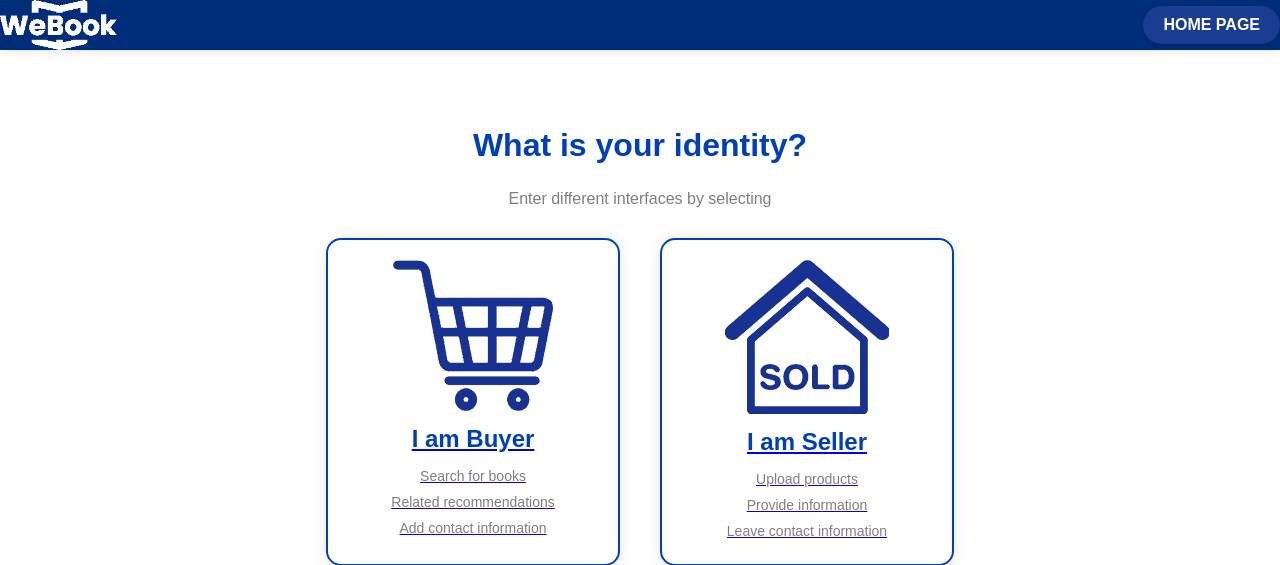
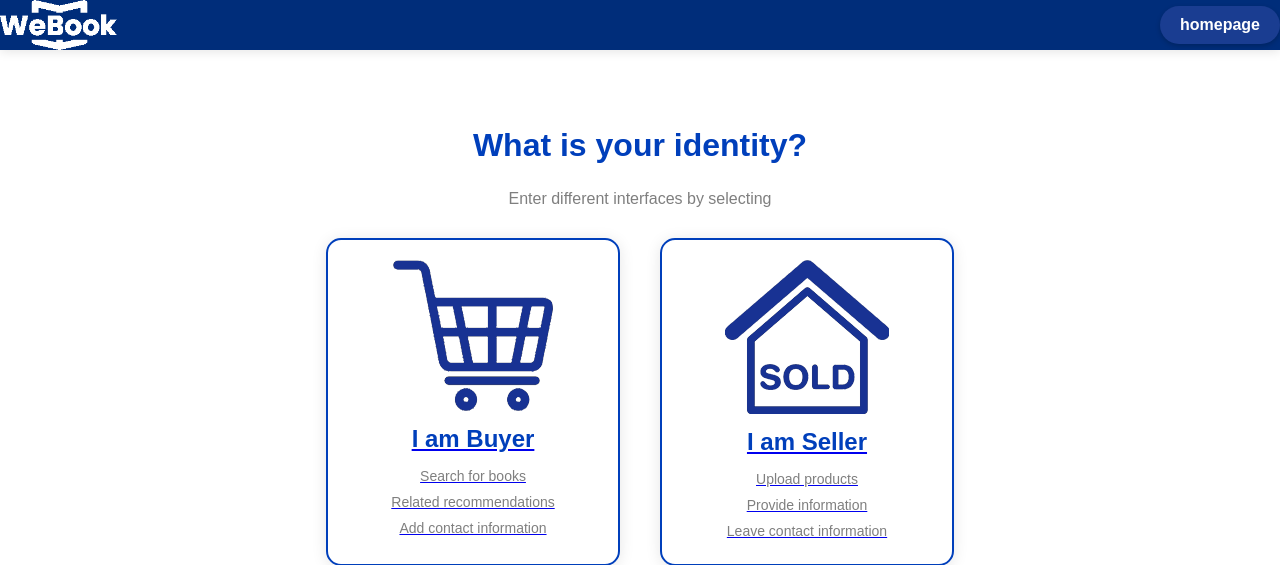
Before and after one commit to ZnCuT/WEBOOK, a Flask app: page /login_success in a window 1280 px wide. Shown: the top 565 px of the page. Run offline with Flask 3, Linux system fonts and the light colour scheme; the visitor is signed in with stand-in values (Sample User, id 1).

Commit message:
Update login_success.html

```diff
--- a/templates/login_success.html
+++ b/templates/login_success.html
@@ -15,7 +15,7 @@
 
     </div>
     <div >
-        <button class="profile-btn" onclick="goToHomePage()">HOME PAGE</button>
+        <button class="profile-btn" onclick="goToHomePage()">homepage</button>
     </div>
 
 </header>
@@ -43,7 +43,7 @@
 
 <script>
     function goToHomePage() {
-        window.location.href = 'WEBOOK.html';
+        window.location.href = 'homepage.html';
     }
 
 </script>
```
